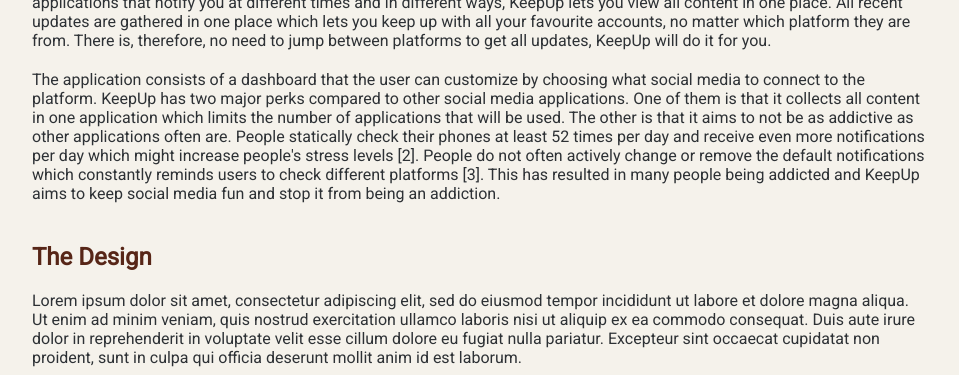
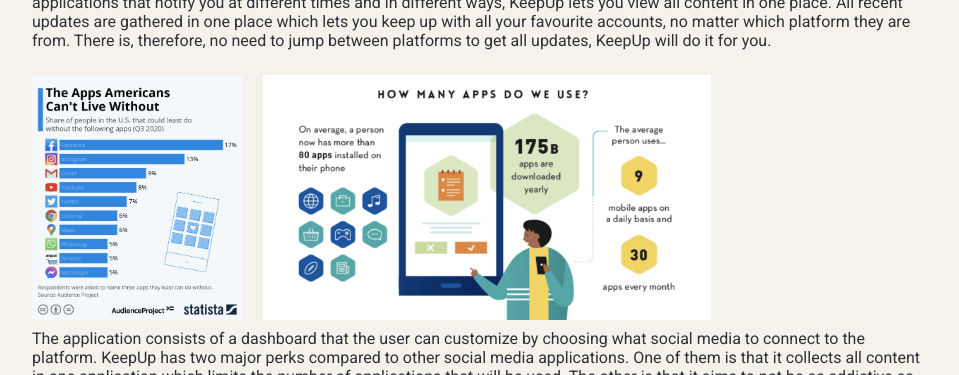
Before and after one commit to EllenWiderstrand/CLS055, a React (Create React App) app: page / in a window 1280 px wide. Shown: the part 815-1190 px from the top of the page, without its empty margins (160-1119 px from the left). Built offline with nearby package versions, Linux system fonts and the light colour scheme.

Commit message:
added background statistic images

```diff
--- a/src/App.css
+++ b/src/App.css
@@ -16,6 +16,16 @@
 .logo{
   width: 200px;
   padding: 40px 0 10px 0;
+}
+
+.statistics1{
+  width: 23.5%;
+  padding: 5px 10px 5px 0;
+}
+
+.statistics2{
+  width: 50%;
+  padding: 5px 0 5px 10px;
 }
 
 p{
--- a/src/App.js
+++ b/src/App.js
@@ -1,5 +1,7 @@
 import './App.css';
 import logo from './KeepUp.png';
+import statistics1 from './stats.png';
+import statistics2 from './stats2.png';
 import Process from './Process';
 
 function App() {
@@ -22,6 +24,9 @@
           All recent updates are gathered in one place which lets you keep up with all your favourite accounts, no matter which platform they are from. There is, therefore,
           no need to jump between platforms to get all updates, KeepUp will do it for you. </p>
 
+        <img alt="Application statistics1" className="statistics1" src={statistics1} />
+        <img alt="Application statistics2" className="statistics2" src={statistics2} />
+
         <p>The application consists of a dashboard that the user can customize by choosing what social media to connect to the platform. KeepUp has two major perks compared
           to other social media applications. One of them is that it collects all content in one application which limits the number of applications that will be used.
           The other is that it aims to not be as addictive as other applications often are. People statically check their phones at least 52 times per day and receive even
```
Also changed, not shown: src/stats.png (added), src/stats2.png (added).
